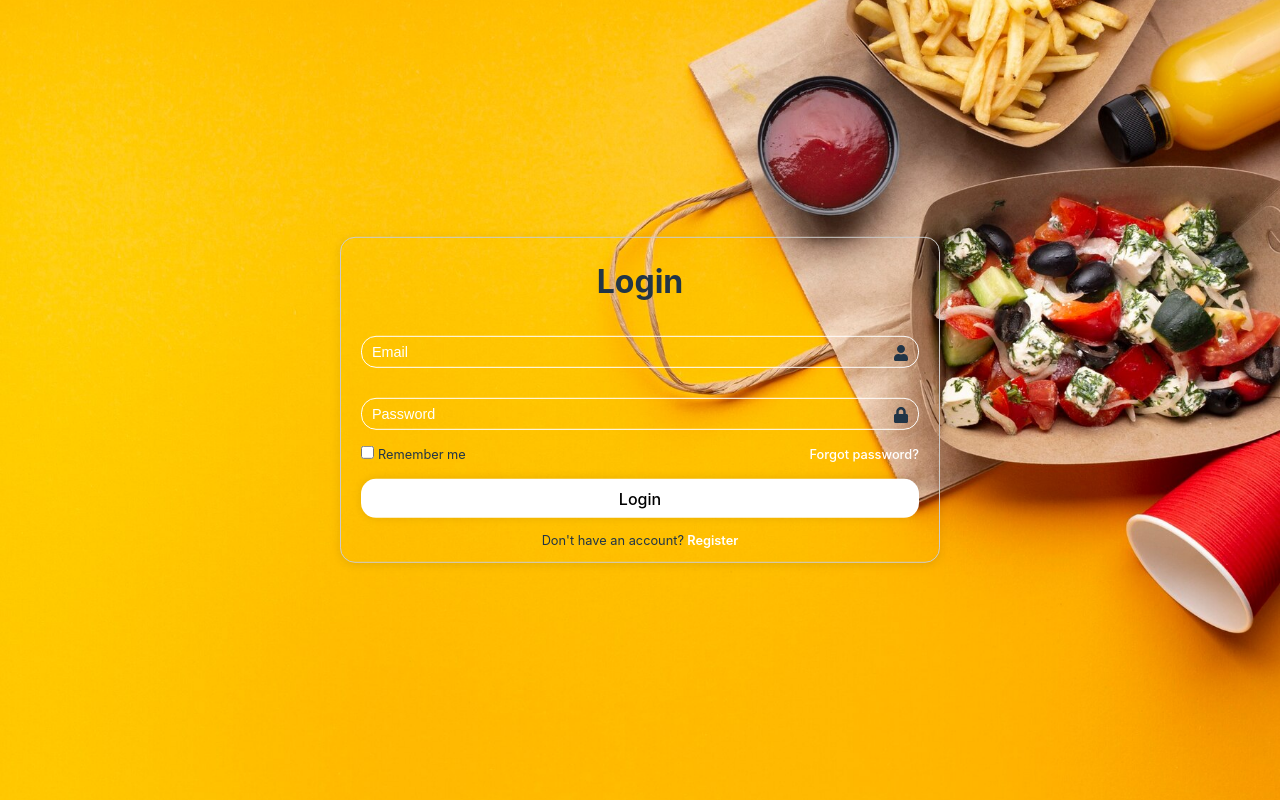
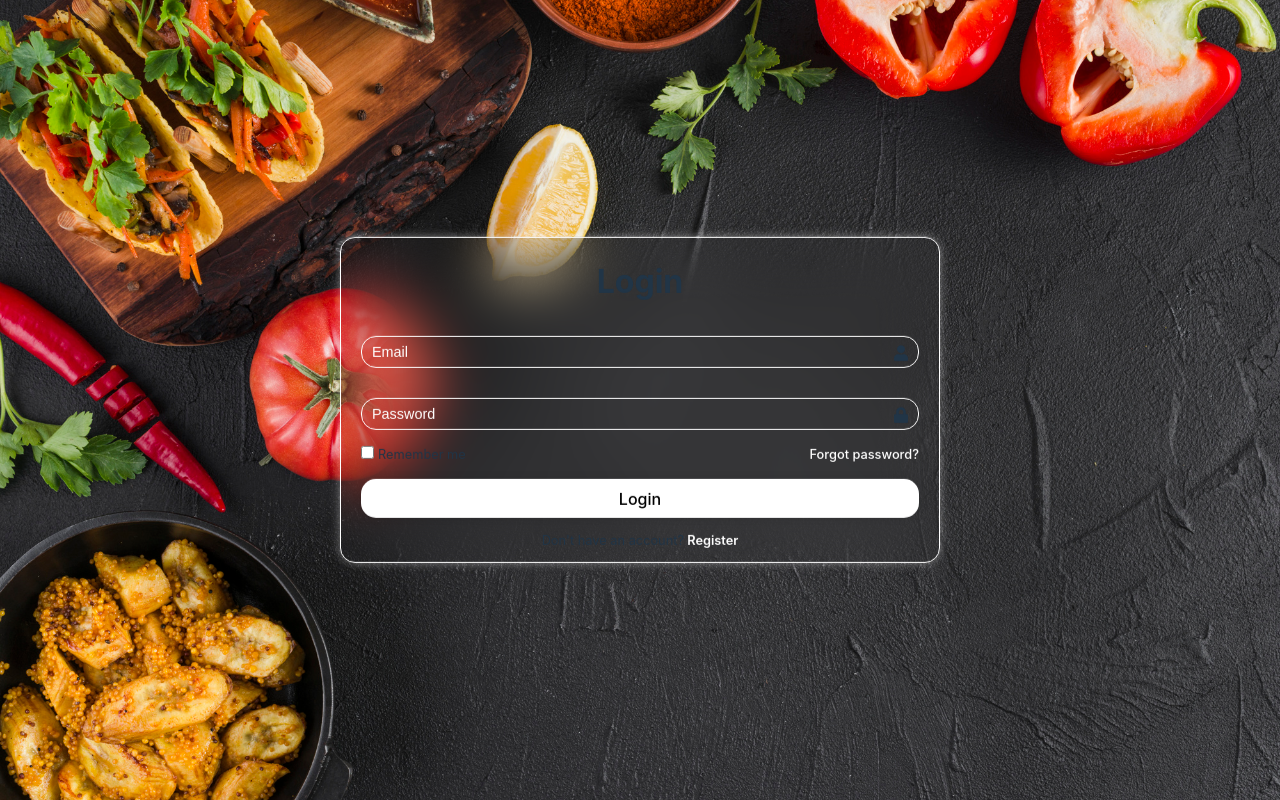
Before and after one commit to EddieTheEgg/NU-Hall, a React (Vite) app in the folder NU-Dining/: page / in a window 1280 px wide. Built offline with nearby package versions, Linux system fonts and the light colour scheme.

Commit message:
styling for login page

```diff
--- a/NU-Dining/src/styles/loginform.css
+++ b/NU-Dining/src/styles/loginform.css
@@ -13,23 +13,23 @@ body{
 }
 
 .login-container {
-    height: 100vh; /* Full viewport height */
+    height: 100vh;
     width: 100vw;
     padding: 20px;
 }
 
-/* NU-Dining/src/styles/loginform.css */
 .login-form {
-    width: 100%; /* Make the form take the full width of the container */
-    max-width: 600px; /* Set a maximum width for the form */
+    width: 100%;
+    max-width: 600px;
     padding: 20px;
-    border: 1px solid #ccc; /* Add a border */
-    border-radius: 15px; /* Rounded corners */
-    box-shadow: 0 2px 10px rgba(0, 0, 0, 0.1); /* Optional shadow */
-    margin: 0 auto; /* Center the form horizontally */
-    position: relative; /* Position relative for vertical centering */
-    top: 50%; /* Move down 50% of the viewport height */
-    transform: translateY(-50%); /* Adjust back up by half its height */
+    border: 0.5px solid #ffffff;
+    border-radius: 15px;
+    margin: 0 auto;
+    position: relative;
+    top: 50%;
+    transform: translateY(-50%);
+    backdrop-filter: blur(30px);
+    box-shadow: 0 0 10px rgba(255, 255, 255, 0.4);
 }
 
 .login-container h2{
@@ -50,7 +50,7 @@ body{
     background: transparent;
     border: none;
     outline: none;
-    border: 1px solid white;
+    border: 0.8px solid white;
     border-radius: 15px;
     font-size: 0.9rem;
     color: white;
```
Also changed, not shown: NU-Dining/src/assets/background.jpg.
